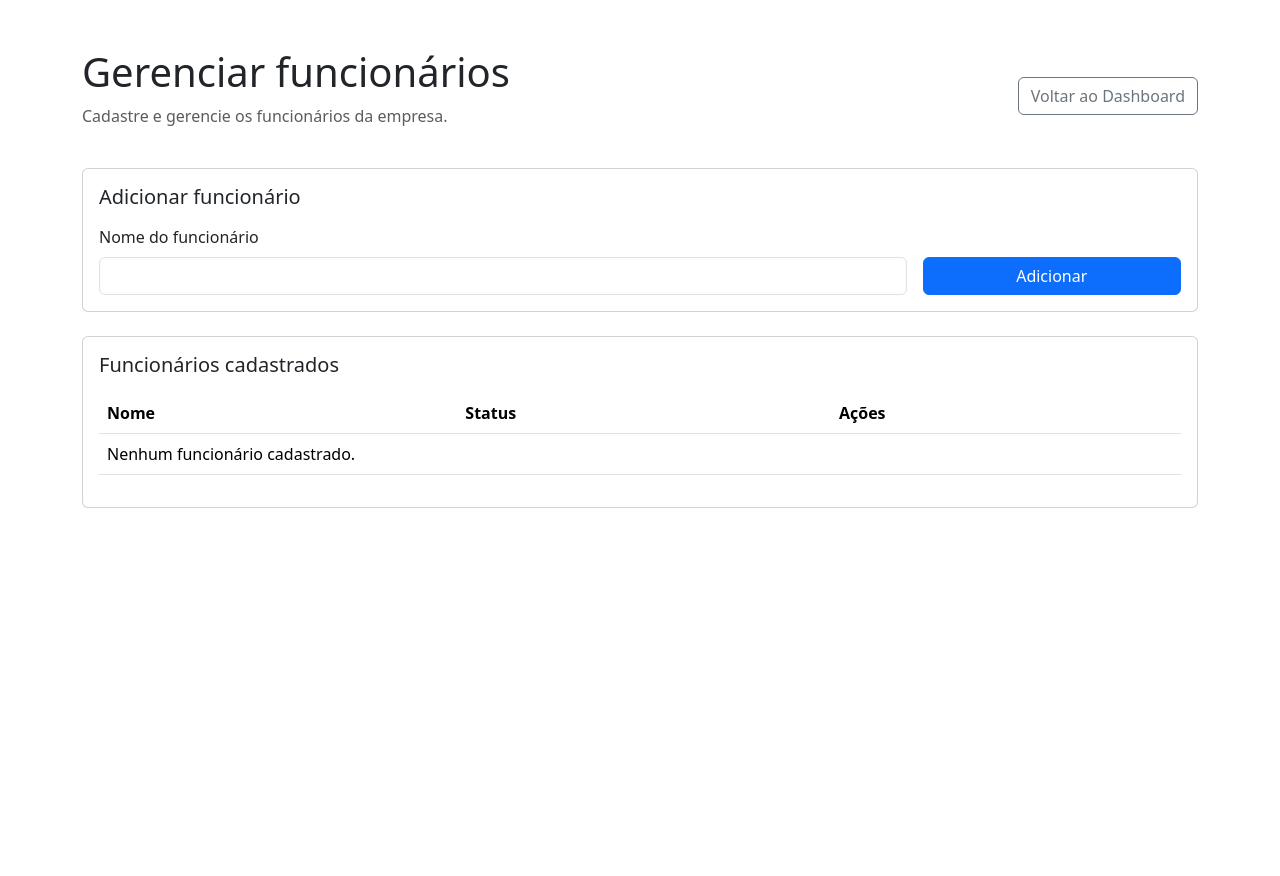
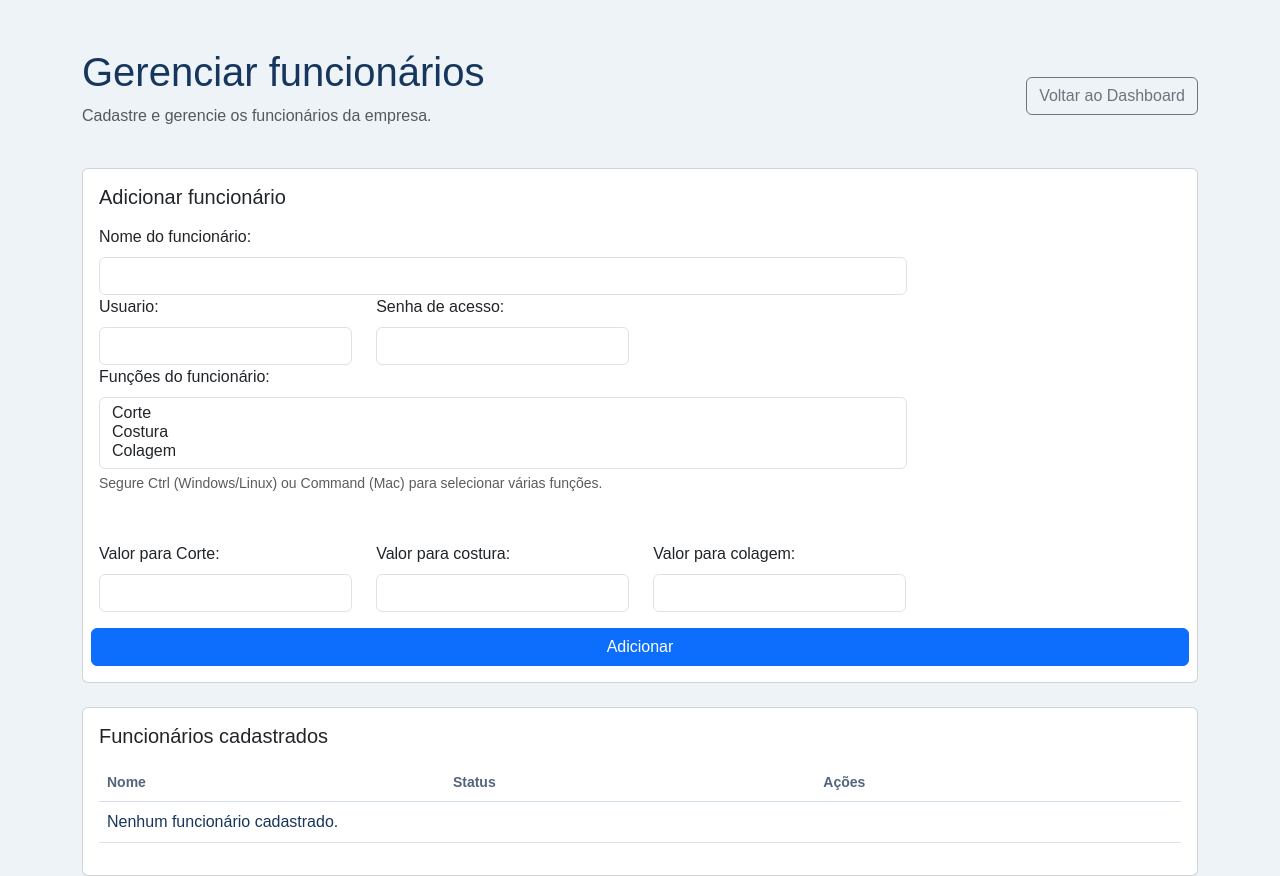
Before and after one commit to grupo7univesp-svg/PI-UNIVESP-02-26, a Flask app: page /funcionarios in a window 1280 px wide. Before the commit the page ends 508 px from the top, so only its background shows below. Run offline with Flask 3, Linux system fonts and the light colour scheme; data that the repository does not hold is empty; parts of the project's set-up code (start-up, migrations or seed data) failed here and were passed over; some libraries are stand-ins or nearby versions.

Commit message:
adilçao funicionarios
Adicionado novas credenciais para funcionários.

```diff
--- a/main.py
+++ b/main.py
@@ -737,11 +737,18 @@ def funcionarios():
 
 @app.route("/funcionarios/adicionar", methods=["POST"])
 def adicionar_funcionario():
-
-    nome = request.form.get(
-        "nome",
-        ""
-    ).strip()
+    nome = request.form.get("nome", "").strip()
+    usuario = request.form.get("usuario", "").strip()
+    senha = request.form.get("senha", "").strip()
+
+    funcoes = request.form.getlist("funcoes")
+
+    valorcorte = float(request.form.get("valor_corte") or 0)
+    valorcostura = float(request.form.get("valor_costura") or 0)
+    valorcolagem = float(request.form.get("valor_colagem") or 0)
+
+    print(nome,usuario,senha, valorcolagem,valorcorte,valorcostura,funcoes)
+
 
     if not nome:
         return redirect(
@@ -764,15 +771,29 @@ def adicionar_funcionario():
 
         cursor.execute(
             """
-            INSERT INTO usuarios
-                (nome, ativo)
-
-            VALUES
-                (%s, TRUE)
-            """,
-            (nome,)
-        )
-
+
+                INSERT INTO usuarios
+                    (
+                        nome,
+                        usuario,
+                        senha_hash,
+                        ativo,
+                        valor_corte,
+                        valor_costura,
+                        valor_colagem
+                    )
+                VALUES
+                    (%s, %s, %s, TRUE, %s, %s, %s)
+                """,
+                (
+                    nome,
+                    usuario,
+                    senha,
+                    valorcorte,
+                    valorcostura,
+                    valorcolagem
+                )
+            )
         conn.commit()
 
         return redirect(
--- /dev/null
+++ b/static/css/funcionarios.css
@@ -0,0 +1,118 @@
+* {
+    box-sizing: border-box;
+    margin: 0;
+    padding: 0;
+}
+
+body {
+    font-family: Arial, Helvetica, sans-serif;
+    background: #eef3f8;
+    color: #17365d;
+}
+
+
+/* CARDS */
+
+.dashboard-card {
+    border: none;
+    border-radius: 12px;
+
+    box-shadow: 0 2px 8px rgba(0, 0, 0, 0.08);
+
+    height: 100%;
+}
+
+.dashboard-card .card-body {
+    padding: 22px;
+}
+
+.dashboard-card h2 {
+    color: #52657d;
+    font-size: 14px;
+}
+
+
+/* NÚMEROS DOS CARDS */
+
+.dashboard-number {
+    font-size: 32px;
+    font-weight: bold;
+
+    color: #17365d;
+
+    margin-bottom: 0;
+}
+
+
+/* CARDS DAS TABELAS */
+
+.table-card {
+    border: none;
+    border-radius: 12px;
+
+    box-shadow: 0 2px 8px rgba(0, 0, 0, 0.08);
+}
+
+.table-card .card-body {
+    padding: 22px;
+}
+
+.table-card h2 {
+    color: #17365d;
+    font-weight: bold;
+}
+
+
+/* TABELAS */
+
+.table thead th {
+    color: #52657d;
+
+    font-size: 14px;
+    font-weight: 600;
+
+    border-bottom: 1px solid #d5dfeb;
+}
+
+.table tbody td {
+    color: #17365d;
+
+    vertical-align: middle;
+}
+
+
+/* SETAS DAS SANFONAS */
+
+.seta-sanfona {
+    width: 10px;
+    height: 10px;
+
+    border-right: 2px solid currentColor;
+    border-bottom: 2px solid currentColor;
+
+    transform: rotate(45deg);
+    transform-origin: center center;
+
+    transition: transform 0.15s ease;
+}
+
+.botao-sanfona {
+    width: 34px;
+    height: 34px;
+    padding: 0;
+
+    display: flex;
+    align-items: center;
+    justify-content: center;
+}
+
+
+/* CELULAR */
+
+@media (max-width: 768px) {
+
+    body {
+        padding: 0 5px;
+    }
+
+}
--- a/templates/funcionarios.html
+++ b/templates/funcionarios.html
@@ -16,6 +16,7 @@
         href="https://cdn.jsdelivr.net/npm/bootstrap@5.3.2/dist/css/bootstrap.min.css"
         rel="stylesheet"
     >
+    <link rel="stylesheet" href="{{ url_for('static', filename='css/funcionarios.css') }}">
 
 </head>
 
@@ -72,7 +73,7 @@
                                 for="nome"
                                 class="form-label"
                             >
-                                Nome do funcionário
+                                Nome do funcionário:
                             </label>
 
                             <input
@@ -83,9 +84,122 @@
                                 required
                             >
 
+                            <div class="row">
+                            <div class="col-md-4"><label
+                                for="nome"
+                                class="form-label"
+                            >
+                                Usuario:
+                            </label>
+
+                            <input
+                                type="text"
+                                class="form-control"
+                                id="user"
+                                name="usuario"
+                                required
+                            ></div>
+                            <div class="col-md-4"><label
+                                for="nome"
+                                class="form-label"
+                            >
+                                Senha de acesso:
+                            </label>
+
+                            <input
+                                type="text"
+                                class="form-control"
+                                id="password"
+                                name="senha"
+                                required
+                            ></div>
+                            </div>
+
+                                                                <label
+                                    for="funcoes"
+                                    class="form-label"
+                                >
+                                    Funções do funcionário:
+                                </label>
+
+                                <select
+                                    name="funcoes"
+                                    id="funcoes"
+                                    class="form-select"
+                                    multiple
+                                    size="3"
+                                    required
+                                    aria-describedby="ajuda-funcoes"
+                                >
+                                    <option value="cortar">Corte</option>
+                                    <option value="costurar">Costura</option>
+                                    <option value="colagem">Colagem</option>
+                                </select>
+
+                                <div
+                                    id="ajuda-funcoes"
+                                    class="form-text"
+                                >
+                                    Segure Ctrl (Windows/Linux) ou Command (Mac) para selecionar várias funções.
+                                </div>
+                                <br>
+                                 <br>
+
+                            <div class="row">
+                            <div class="col-md-4">  <label
+                                for="nome"
+                                class="form-label"
+                            >
+
+                                Valor para Corte:
+                            </label>
+
+                            <input
+                                type="number"
+                                class="form-control"
+                                id="valorcorte"
+                                name="valor_corte"
+                                step="0.01" min="0"
+                                required
+                            ></div>
+                            <div class="col-md-4">  <label
+                                for="nome"
+                                class="form-label"
+                            >
+
+                                Valor para costura:
+                            </label>
+
+                            <input
+                                type="number"
+                                class="form-control"
+                                id="valorcostura"
+                                name="valor_costura"
+                                step="0.01" min="0"
+                                required
+                            ></div>
+                            <div class="col-md-4">  <label
+                                for="nome"
+                                class="form-label"
+                            >
+
+                                Valor para colagem:
+                            </label>
+
+                            <input
+                                type="number"
+                                class="form-control"
+                                id="valorcolagem"
+                                name="valor_colagem"
+                                step="0.01" min="0"
+                                required
+                            ></div>
                         </div>
 
-                        <div class="col-md-3">
+
+                        </div>
+
+
 
                             <button
                                 type="submit"
@@ -94,7 +208,7 @@
                                 Adicionar
                             </button>
 
-                        </div>
+
 
                     </div>
 
```
